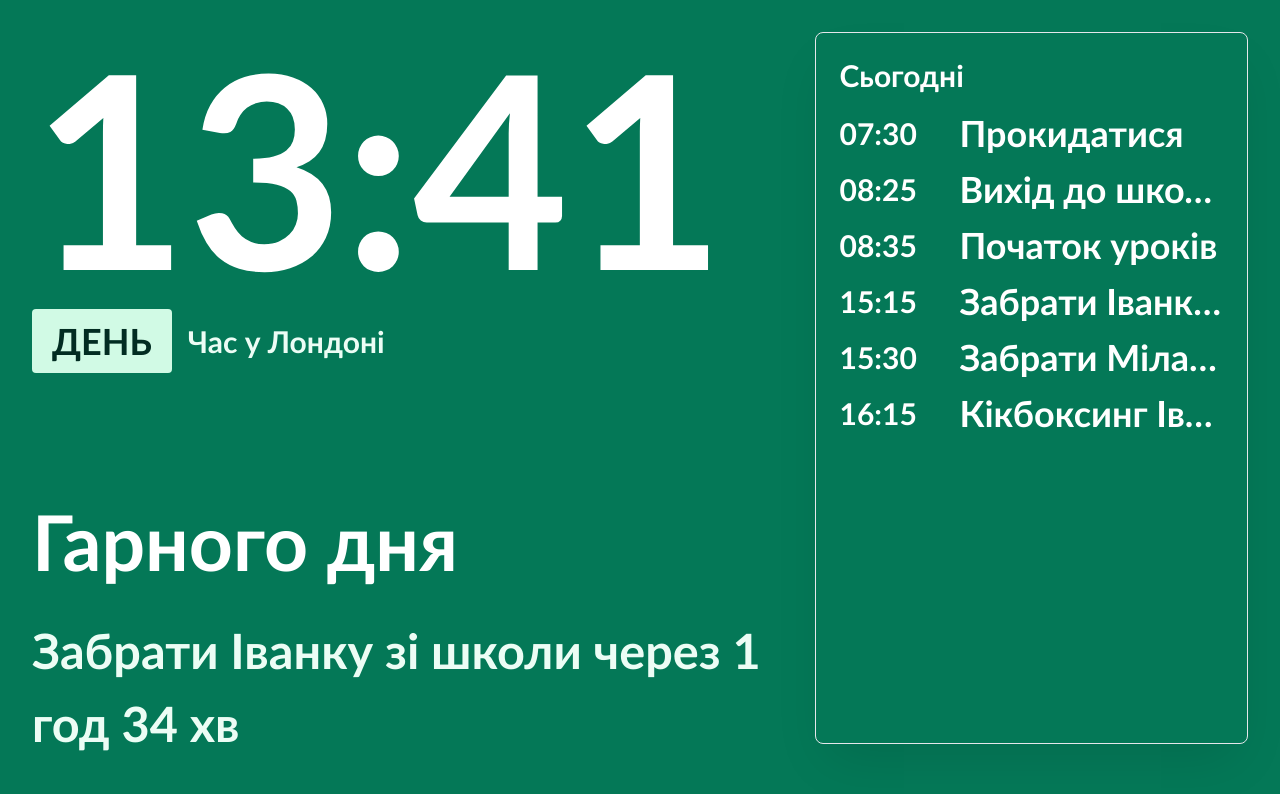
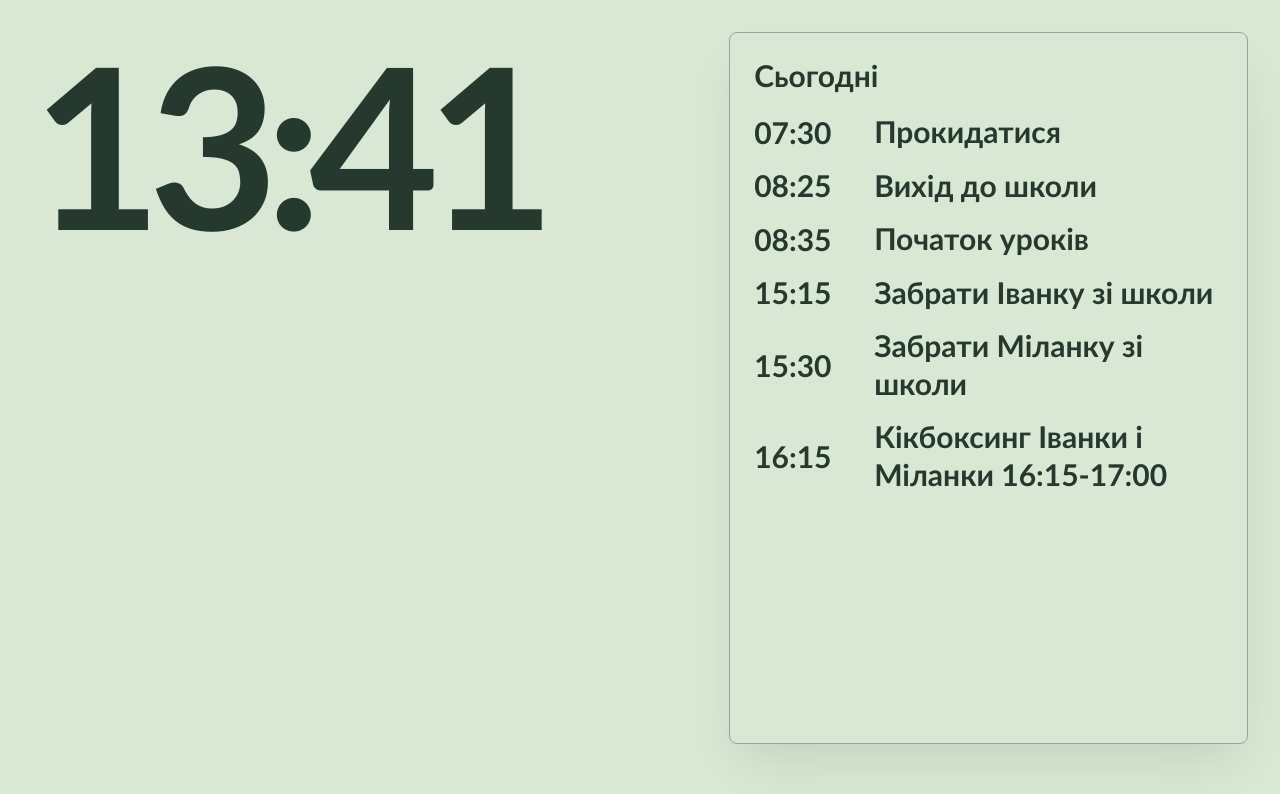
Before and after one commit to bohdandan/homelab, a React (Vite) app in the folder apps/kiosk/: page / in a window 1280 px wide. Shown: the top 794 px of the page. Built offline with nearby package versions, Linux system fonts and the light colour scheme.

Commit message:
Refine kiosk dashboard display

```diff
--- a/apps/kiosk/components/dashboard.tsx
+++ b/apps/kiosk/components/dashboard.tsx
@@ -11,7 +11,8 @@ import {
   getNextWeekday,
   getZonedDay,
   getZonedMinutes,
-  minutesUntilEvent
+  minutesUntilEvent,
+  shouldShowNextEventCountdown
 } from "@/lib/routine";
 import type { DashboardConfig, ThemeName } from "@/lib/types";
 
@@ -26,36 +27,36 @@ type ThemeDefinition = {
 
 const themes: Record<ThemeName, ThemeDefinition> = {
   green: {
-    background: "bg-emerald-700",
-    primary: "text-white",
-    secondary: "text-emerald-50",
-    card: "bg-white/16",
-    border: "border-white/22",
-    accent: "bg-emerald-100 text-emerald-950"
+    background: "bg-[#d9e8d4]",
+    primary: "text-[#26392f]",
+    secondary: "text-[#52675a]",
+    card: "bg-white/42",
+    border: "border-[#8ea996]",
+    accent: "bg-[#edf6ea] text-[#26392f]"
   },
   blue: {
-    background: "bg-sky-800",
-    primary: "text-white",
-    secondary: "text-sky-50",
-    card: "bg-white/15",
-    border: "border-white/22",
-    accent: "bg-sky-100 text-sky-950"
+    background: "bg-[#d7e5ee]",
+    primary: "text-[#253746]",
+    secondary: "text-[#526879]",
+    card: "bg-white/44",
+    border: "border-[#8ca7b8]",
+    accent: "bg-[#edf5f9] text-[#253746]"
   },
   orange: {
-    background: "bg-amber-600",
-    primary: "text-white",
-    secondary: "text-amber-50",
-    card: "bg-white/18",
-    border: "border-white/26",
-    accent: "bg-amber-100 text-amber-950"
+    background: "bg-[#f1ddc7]",
+    primary: "text-[#463526]",
+    secondary: "text-[#765f48]",
+    card: "bg-white/44",
+    border: "border-[#c4a783]",
+    accent: "bg-[#fff4e6] text-[#463526]"
   },
   red: {
-    background: "bg-rose-900",
-    primary: "text-white",
-    secondary: "text-rose-50",
-    card: "bg-white/14",
-    border: "border-white/22",
-    accent: "bg-rose-100 text-rose-950"
+    background: "bg-[#ead8dc]",
+    primary: "text-[#442f36]",
+    secondary: "text-[#775d66]",
+    card: "bg-white/42",
+    border: "border-[#b997a1]",
+    accent: "bg-[#f8edf0] text-[#442f36]"
   }
 };
 
@@ -106,6 +107,7 @@ export function Dashboard() {
     () => getNextEvent(config?.events, currentMinutes, currentDay, nextDay),
     [config?.events, currentDay, currentMinutes, nextDay]
   );
+  const visibleNextEvent = shouldShowNextEventCountdown(nextEvent) ? nextEvent : null;
   const chineseCard = useMemo(
     () => getCardForTime(config?.chinese, currentMinutes),
     [config?.chinese, currentMinutes]
@@ -116,39 +118,24 @@ export function Dashboard() {
     <main
       className={`h-screen w-screen overflow-hidden ${theme.background} ${theme.primary}`}
     >
-      <div className="grid h-full grid-cols-[minmax(0,1.4fr)_minmax(300px,0.8fr)] gap-6 p-6 md:p-8">
+      <div className="grid h-full grid-cols-[minmax(0,1fr)_minmax(32rem,0.78fr)] gap-8 p-6 md:p-8">
         <section className="flex min-h-0 flex-col justify-between">
           <div>
             <div
-              className="font-black leading-none tracking-normal"
-              style={{ fontSize: "clamp(8rem, 21vw, 17rem)" }}
+              className="max-w-full overflow-hidden whitespace-nowrap font-black leading-none tracking-[-0.06em]"
+              style={{ fontSize: "clamp(7rem, 18vw, 14rem)" }}
               suppressHydrationWarning
             >
               {displayTime}
             </div>
-            <div className="mt-2 flex flex-wrap items-center gap-4">
-              <div
-                className={`rounded px-5 py-3 text-4xl font-black tracking-normal ${theme.accent}`}
-              >
-                {currentRule.label}
-              </div>
-              <div className={`text-3xl font-bold ${theme.secondary}`}>
-                Час у Лондоні
-              </div>
-            </div>
           </div>
 
           <div className="pb-2">
-            <div className="text-[clamp(2.8rem,6vw,5.8rem)] font-black leading-tight tracking-normal">
-              {currentRule.instruction}
-            </div>
-            <div className={`mt-6 text-[clamp(2rem,3.8vw,4rem)] font-bold ${theme.secondary}`}>
-              {nextEvent
-                ? `${nextEvent.event.title}${
-                    nextEvent.dayOffset === 1 ? " завтра" : ""
-                  } ${minutesUntilEvent(nextEvent.minutesUntil)}`
-                : "Сьогодні більше нічого"}
-            </div>
+            {visibleNextEvent ? (
+              <div className={`text-[clamp(2rem,3.8vw,4rem)] font-bold leading-tight ${theme.secondary}`}>
+                {`${visibleNextEvent.event.title} ${minutesUntilEvent(visibleNextEvent.minutesUntil)}`}
+              </div>
+            ) : null}
           </div>
         </section>
 
@@ -169,7 +156,7 @@ export function Dashboard() {
                     <div className="text-3xl font-black tabular-nums">
                       {event.time}
                     </div>
-                    <div className="truncate text-4xl font-bold">
+                    <div className="text-3xl font-bold leading-tight">
                       {event.title}
                     </div>
                   </div>
--- a/apps/kiosk/lib/routine.ts
+++ b/apps/kiosk/lib/routine.ts
@@ -142,6 +142,10 @@ export function minutesUntilEvent(minutes: number): string {
   return `через ${hours} год ${remainingMinutes} хв`;
 }
 
+export function shouldShowNextEventCountdown(nextEvent: NextEvent | null): boolean {
+  return nextEvent !== null && nextEvent.dayOffset === 0 && nextEvent.minutesUntil <= 60;
+}
+
 export function getCardForTime(
   cards: ChineseCard[] | undefined,
   currentMinutes: number
```
Also changed, not shown: 1 other file (tests, documents, lock files or other folders).
